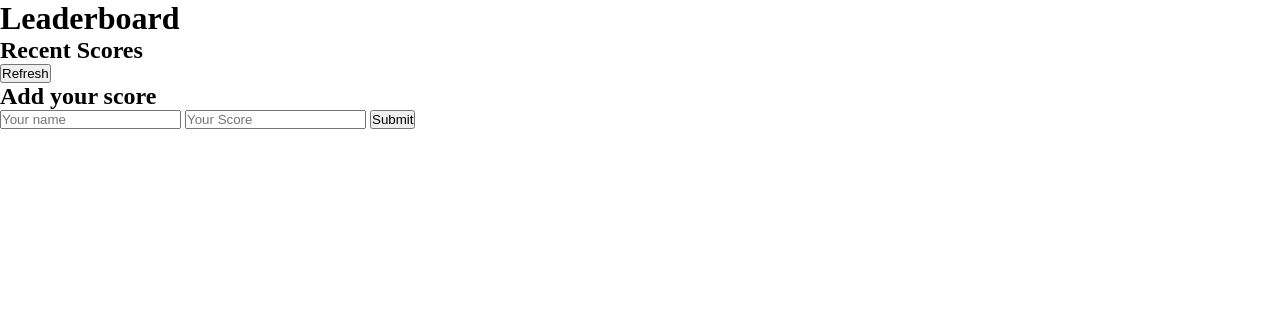
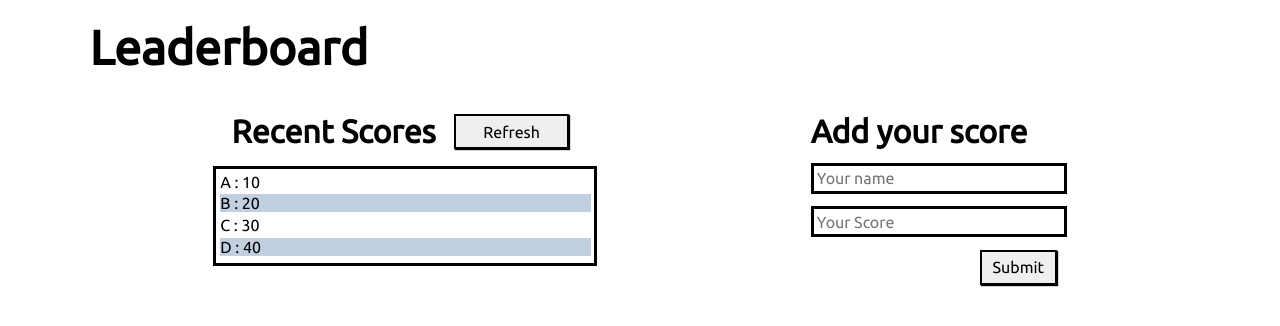
Before and after one commit to hernandanielzamora/LeaderBoard, a website built with webpack: page src/index.html in a window 1280 px wide. Built offline with nearby package versions, Linux system fonts and the light colour scheme.

Commit message:
Setted up project with HTML, minimun css and js

```diff
--- a/src/index.html
+++ b/src/index.html
@@ -1,43 +1,47 @@
 <!DOCTYPE html>
 <html lang="en">
+
 <head>
   <meta charset="UTF-8">
   <meta http-equiv="X-UA-Compatible" content="IE=edge">
   <meta name="viewport" content="width=device-width, initial-scale=1.0">
-  <!-- Font Awesome Link -->
-  <script src="https://kit.fontawesome.com/6e8f4ae605.js" crossorigin="anonymous"></script>
-  <title>Leadernoard</title>
+  <!-- Fonts -->
+  <link rel="preconnect" href="https://fonts.googleapis.com">
+  <link rel="preconnect" href="https://fonts.gstatic.com" crossorigin>
+  <link href="https://fonts.googleapis.com/css2?family=Ubuntu&display=swap" rel="stylesheet">
+  <title>Leaderboard</title>
 </head>
+
 <body>
   <h1 class="title">Leaderboard</h1>
 
-  <!-- To Do List -->
-  <div>
+  <div class="whole-container">
     <!-- Score List -->
     <div class="score-list">
       <div class="score-header">
         <h2>Recent Scores</h2>
-        <button>Refresh</button>
+        <button class="refresh-btn btn">Refresh</button>
       </div>
-      <div class="scores-list" id="scores">
+      <ul class="scores-list" id="scores">
         <!-- Scores -->
-      </div>
+      </ul>
     </div>
 
     <!-- Add your Score -->
-    <div>
+    <div class="add-score-container">
       <div class="input-header">
         <h2 class="input-title">Add your score</h2>
       </div>
-      <div class="">
+      <div>
         <form class="input-form">
-          <input id="name-input" type="text" placeholder="Your name">
-          <input id="score-input" type="text" placeholder="Your Score">
-          <button type="submit">Submit</button>
+          <input id="name-input" type="text" name="name" placeholder="Your name" required>
+          <input id="score-input" type="text" name="score" placeholder="Your Score" required>
+          <button type="submit" class="submit-btn btn">Submit</button>
         </form>
       </div>
     </div>
   </div>
 
 </body>
+
 </html>
--- a/src/index.js
+++ b/src/index.js
@@ -1 +1,17 @@
 import './style.css';
+import Score from './modules/scores.js';
+
+const newScore = new Score();
+const addScore = document.querySelector('.input-form');
+
+addScore.addEventListener('submit', (e) => {
+  e.preventDefault();
+  const name = addScore.name.value;
+  const scoreNum = addScore.score.value;
+  newScore.addScore({ name, scoreNum });
+
+  addScore.name.value = '';
+  addScore.score.value = '';
+});
+
+document.addEventListener('DOMContentLoaded', newScore.getScore);
--- /dev/null
+++ b/src/modules/scores.js
@@ -0,0 +1,50 @@
+class Score {
+  constructor(id, name, score) {
+    this.id = id;
+    this.name = name;
+    this.score = score;
+  }
+
+  /* Mocking Data */
+
+  scoreData = [
+    {
+      id: 1,
+      name: 'A',
+      score: 10,
+    },
+    {
+      id: 2,
+      name: 'B',
+      score: 20,
+    },
+    {
+      id: 3,
+      name: 'C',
+      score: 30,
+    },
+    {
+      id: 4,
+      name: 'D',
+      score: 40,
+    },
+  ]
+
+  /* Display Score */
+  getScore = () => {
+    const scoresContainer = document.getElementById('scores');
+    scoresContainer.innerHTML = this.scoreData.map((element) => `<li class="score-item"}>${element.name} : ${element.score}</li>`).join('');
+  }
+
+  /* Add a new Score */
+  addScore=({ name, scoreNum }) => {
+    this.scoreData.push({
+      id: this.scoreData.length + 1,
+      name,
+      score: scoreNum,
+    });
+    this.getScore();
+  }
+}
+
+export default Score;
--- a/src/style.css
+++ b/src/style.css
@@ -2,4 +2,92 @@
   margin: 0;
   padding: 0;
   box-sizing: border-box;
+  font-family: 'Ubuntu', sans-serif;
 }
+
+/* Title */
+.title {
+  text-align: start;
+  margin-left: 7%;
+  margin-bottom: 3%;
+  font-size: 3em;
+  padding-top: 20px;
+}
+
+/* Whole Container */
+.whole-container {
+  display: flex;
+  flex-direction: row;
+  justify-content: space-evenly;
+}
+
+/* Recent Scores */
+.score-list {
+  display: flex;
+  flex-direction: column;
+  width: 30%;
+}
+
+.score-header {
+  display: flex;
+  justify-content: space-evenly;
+  margin-bottom: 4%;
+}
+
+h2 {
+  font-size: 2em;
+}
+
+.refresh-btn {
+  width: 30%;
+}
+
+.scores-list {
+  list-style-type: none;
+  border: 3px solid black;
+  padding: 1%;
+}
+
+.scores-list li {
+  margin-bottom: 1%;
+}
+
+.scores-list li:nth-child(even) {
+  background-color: #c2cfe0;
+}
+
+/* BTN CLASS */
+.btn {
+  border: 2px solid black;
+  box-shadow: 1px 1px 1px black;
+  margin: auto 10px auto 0;
+  height: 35px;
+  font-size: 1em;
+}
+
+.btn:hover {
+  transform: scale(1.1);
+}
+
+/* Add your score */
+.add-score-container {
+  width: 20%;
+}
+
+.input-form {
+  display: flex;
+  flex-direction: column;
+}
+
+.input-form input {
+  margin-top: 5%;
+  border: 3px solid black;
+  padding: 0.2em;
+  font-size: 1em;
+}
+
+.submit-btn {
+  margin-top: 5%;
+  width: 30%;
+  align-self: flex-end;
+}
```
Also changed, not shown: dist/index.bundle.js, dist/index.html.
